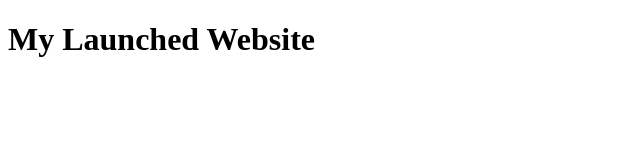
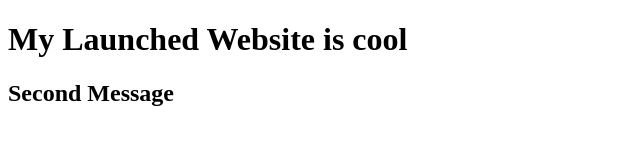
Before and after one commit to jonchung1205/JcCapitalOneWebsite, a plain HTML site: page index.html in a window 1280 px wide. Shown: the whole page, without its empty margins (0-640 px from the left). Drawn offline with Linux system fonts and the light colour scheme.

Commit message:
third change

```diff
--- a/index.html
+++ b/index.html
@@ -8,7 +8,8 @@
 </head>
 <body>
 
-    <h1> My Launched Website </h1>
+    <h1> My Launched Website is cool</h1>
+    <h2> Second Message </h2>
 
 
 </body>
```
